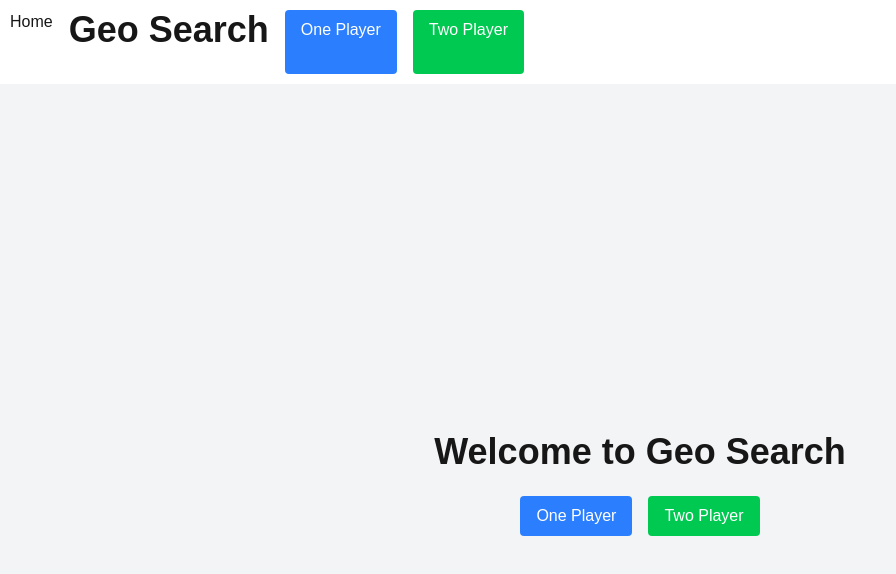
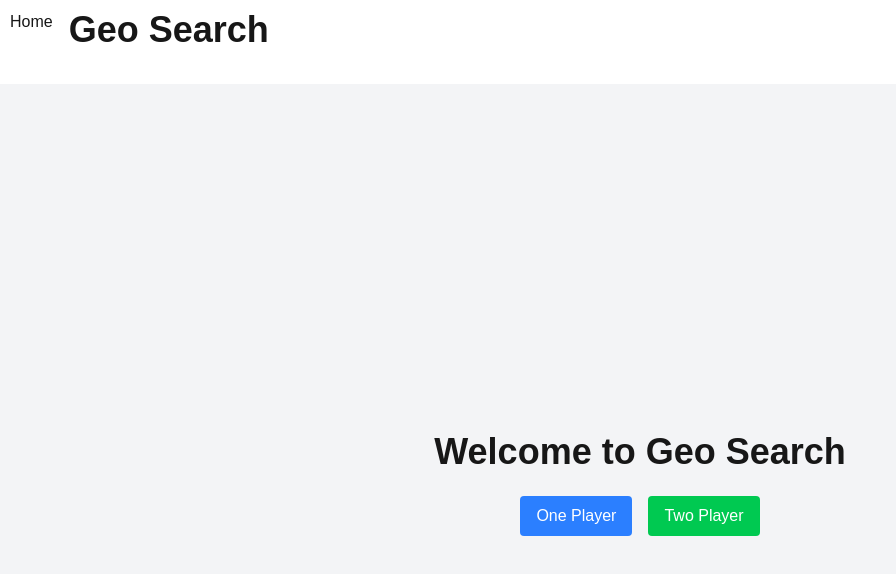
Before and after one commit to mhideomiwa/GeoSearch, a Next.js app: page / in a window 1280 px wide. Shown: the top 574 px of the page, without its empty margins (0-896 px from the left). Built offline with nearby package versions, Linux system fonts and the light colour scheme.

Commit message:
Got button put in and talking to context

```diff
--- a/src/app/TwoPlayer/page.tsx
+++ b/src/app/TwoPlayer/page.tsx
@@ -1,14 +1,34 @@
     'use client';
     import React from 'react';
-// import GuessMap from '../components/GuessMap';
-import HideMap from "@/app/components/HiderMap";
+    import HiderMap from "@/app/components/HiderMap";
+    import HiderButton from "@/app/components/HiderButton";
+    import {useGeoSearchContext} from "../context/GeoSearchContextHookData";
+
+
 
     const Page = () => {
+        const {isHidden, setIsHidden} = useGeoSearchContext();
+        if (!isHidden) {
             return (
-        <div>
-            <HideMap/>
+                <div className="relative w-full" style={{ height: 'calc(100vh - 70px)' }}>
+                    <HiderMap />
+                    <div className="absolute bottom-4 left-1/2 transform -translate-x-1/2 z-10">
+                        <HiderButton />
+                    </div>
                 </div>
             );
+        }
+        else {
+            return (
+                <div className="text-center mt-10">
+                    <h1 className="text-2xl font-bold">Hiding Place Confirmed!</h1>
+                    {/*Just for testing.  Delete when done.*/}
+                    <div className="button bg-blue-500 text-white p-2 rounded hover:bg-blue-700 mt-4" onClick={() => setIsHidden(false)}>
+                        Reset
+                    </div>
+                </div>
+            );
+        }
     };
 
     export default Page;
--- a/src/app/Types.ts
+++ b/src/app/Types.ts
@@ -2,6 +2,8 @@ export type GeoSearchDataContextType = {
     setGeoplaces: (geoplaces: GeoPlaces | null) => void;
     geoplaces: GeoPlaces | null;
     isLoading: boolean;
+    isHidden: boolean;
+    setIsHidden: (isHidden: boolean) => void;
 };
 export interface GeoPlace {
     latitude: number;
--- a/src/app/components/Header.tsx
+++ b/src/app/components/Header.tsx
@@ -1,18 +1,16 @@
 import React from 'react'
 import Link from "next/link";
+
 
 function Header() {
     return (
         <>
-            <div className="flex space-x-4 p-2.5">
+            <div className="flex space-x-4 p-2.5 h-max-64">
                 <Link href='/'>Home</Link>
                 <h1 className="text-4xl font-bold mb-6">Geo Search</h1>
-                <Link href="/OnePlayer" className="bg-blue-500 text-white px-4 py-2 rounded button">
-                    One Player
-                </Link>
-                <Link href="/TwoPlayer" className="bg-green-500 text-white px-4 py-2 rounded button">
-                    Two Player
-                </Link>
+                <div>
+
+                </div>
             </div>
         </>
 
--- /dev/null
+++ b/src/app/components/HiderButton.tsx
@@ -0,0 +1,17 @@
+import React from 'react';
+import {useGeoSearchContext} from "@/app/context/GeoSearchContextHookData";
+
+const HiderButton = () => {
+    const {setIsHidden} = useGeoSearchContext();
+    function setHidingPlace() {
+        setIsHidden(true);
+        // setGeoplaces();
+    }
+    return (
+        <div className={"button bg-blue-500 text-white p-2 rounded hover:bg-blue-700"} onClick={setHidingPlace}>
+            Confirm Hiding Place
+        </div>
+    );
+};
+
+export default HiderButton;
--- a/src/app/components/HiderMap.tsx
+++ b/src/app/components/HiderMap.tsx
@@ -6,35 +6,14 @@ import {APIProvider, Map} from '@vis.gl/react-google-maps';
 
 const API_KEY = process.env.NEXT_PUBLIC_GOOGLE_MAPS_API_KEY || '';
 
-const GuessMap = () => {
-
-
-    // const handleHideLocation = (event: MouseEvent<HTMLButtonElement>)  => void{
-    //     console.log("clicked")
-    // }
-
-    // const mapOptions = {
-    //     styles: [
-    //         {
-    //             featureType: "poi",
-    //             elementType: "labels",
-    //             stylers: [{ visibility: "off" }]
-    //         },
-    //         {
-    //             featureType: "landscape",
-    //             elementType: "labels",
-    //             stylers: [{ visibility: "off" }]
-    //         }
-    //     ]
-    // };
-
-    // if (!isLoaded) return <p>Loading...</p>;
+const HiderMap = () => {
 
     return (
         <>
             <APIProvider apiKey={API_KEY}>
                 <Map
-                    style={{width: '100vw', height: '87vh'}}
+                    mapId={'afb641b9e0b85f94'}
+                    style={{width: '100%', height: '100%'}}
                     defaultCenter={{lat: 22.54992, lng: 0}}
                     defaultZoom={3}
                     gestureHandling={'greedy'}
@@ -49,4 +28,4 @@ const GuessMap = () => {
     );
 };
 
-export default GuessMap;
+export default HiderMap;
--- a/src/app/context/GeoSearchData.tsx
+++ b/src/app/context/GeoSearchData.tsx
@@ -1,5 +1,6 @@
 //reconfigured from in-class scriptures mapped
 
+'use client';
 /*----------------------------------------------------------------------
  *                      IMPORTS
  */
--- a/src/app/context/GeoSearchDataProvider.tsx
+++ b/src/app/context/GeoSearchDataProvider.tsx
@@ -1,3 +1,5 @@
+'use client';
+
 /*----------------------------------------------------------------------
  *                      IMPORTS
  */
@@ -12,16 +14,20 @@ import {GeoSearchDataContext} from "@/app/context/GeoSearchData";
 export function GeoSearchDataProvider({ children }: { children: ReactNode }) {
     const { isLoading } = { isLoading: false };
     const [geoplaces, setGeoplaces] = useState(null as GeoPlaces | null);
+    const [isHidden, setIsHidden] = useState(false);
 
     return (
-        <GeoSearchDataContext
+        <GeoSearchDataContext.Provider
             value={{
                 geoplaces,
                 setGeoplaces,
                 isLoading,
+                isHidden,
+                setIsHidden,
             }}
         >
             {children}
-        </GeoSearchDataContext>
+        </GeoSearchDataContext.Provider>
+
     );
 }
```
Also changed, not shown: src/app/components/HideButton.tsx (deleted). Lines whose indentation alone changed are shown as unchanged.
